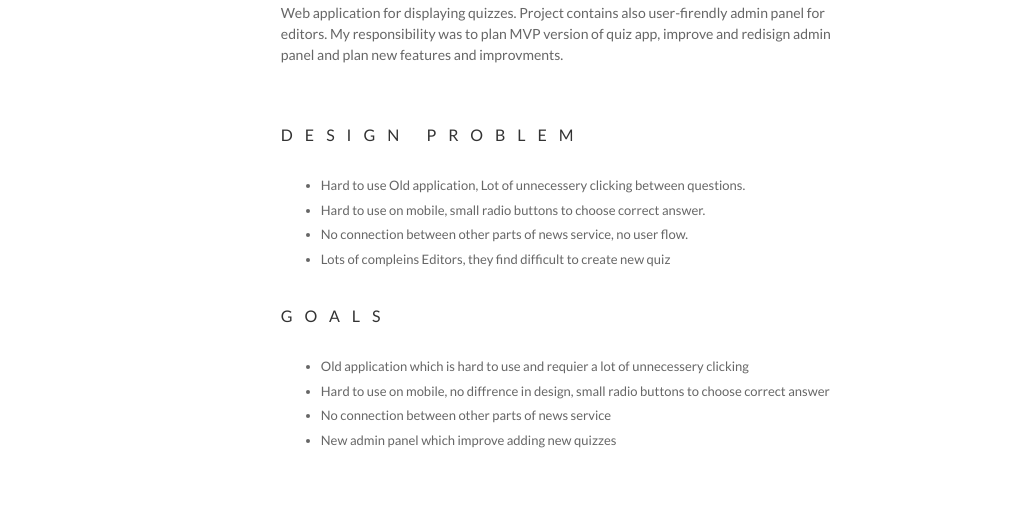
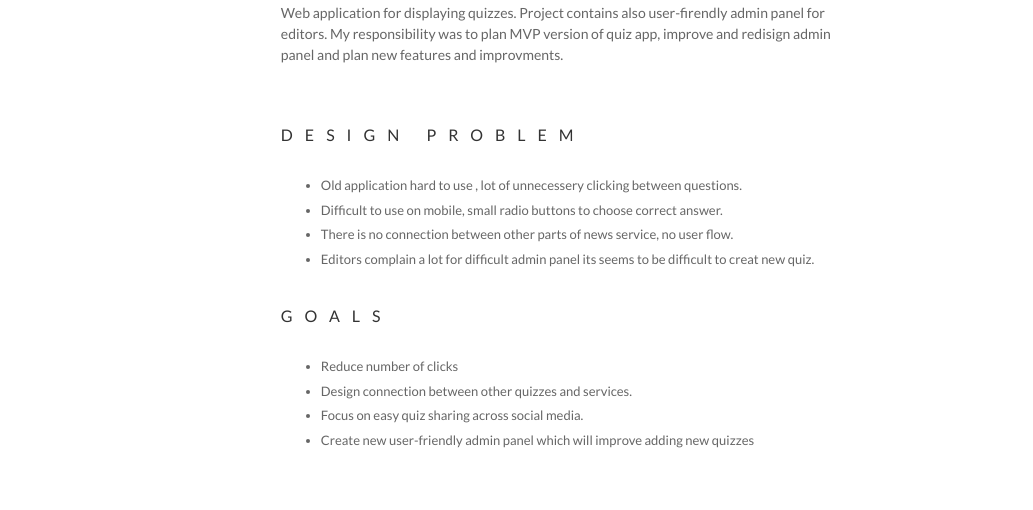
Before and after one commit to JoannaLekki/portfolio, a website: page project_3.html in a window 1280 px wide. Shown: the part 211-721 px from the top of the page, without its empty margins (0-1033 px from the left). Drawn offline with nearby package versions, Linux system fonts and the light colour scheme; grey boxes are pictures that could not be loaded.

Commit message:
Text changes.

```diff
--- a/project_3.html
+++ b/project_3.html
@@ -26,18 +26,18 @@
                                 My responsibility was to plan MVP version of quiz app, improve and redisign admin panel and plan new features and improvments. </p>
                                 <h3> Design Problem</h3>
                                 <ul>
-                                    <li> Hard to use Old application,  Lot of unnecessery clicking between questions. </li>
-                                    <li> Hard to use on mobile, small radio buttons to choose correct answer.</li>
-                                    <li> No connection between other parts of news service, no user flow.  </li>
-                                    <li> Lots of compleins Editors, they find difficult to create new quiz</li>
+                                    <li> Old application hard to use ,  lot of unnecessery clicking between questions. </li>
+                                    <li> Difficult to use on mobile, small radio buttons to choose correct answer.</li>
+                                    <li> There is no connection between other parts of news service, no user flow.  </li>
+                                    <li> Editors complain a lot for difficult admin panel its seems to be difficult to creat new quiz.</li>
                                 </ul>
 
                                 <h3> Goals </h3>
                                 <ul>
-                                    <li> Old application which is hard to use and requier a lot of unnecessery clicking </li>
-                                    <li> Hard to use on mobile, no diffrence in design, small radio buttons to choose correct answer</li>
-                                    <li> No connection between other parts of news service </li>
-                                    <li> New admin panel which improve adding new quizzes</li>
+                                    <li> Reduce number of clicks </li>
+                                    <li> Design connection between other quizzes and services. </li>
+                                    <li> Focus on easy quiz sharing across social media. </li>
+                                    <li> Create new user-friendly admin panel which will improve adding new quizzes</li>
                                 </ul>
                             </div>
                             <div class="content">
@@ -97,13 +97,13 @@
                                 </a> <span> eye-tacking test </span>
                             </div>
                             <h3> Final Solution</h3>
-                            <ul>
-                                <li> Apllication which reduce number of clicks, first quiz shows just after clicking teaser. </li>
-                                <li> Answers as a big buttons, just one click to move to next question </li>
-                                <li> Related quizzes promoted under the question and on result page</li>
-                                <li> Links to other Service parts to build better User Flow. </li>
-                                <li> Admin as a Single Page Application with easy to see whole list of questions, simple togglers to select wrong and correct answer. </li>
-                            </ul>
+                            <!--<ul>-->
+                                <!--<li> Apllication which reduce number of clicks, first quiz shows just after clicking teaser. </li>-->
+                                <!--<li> Answers as a big buttons, just one click to move to next question </li>-->
+                                <!--<li> Related quizzes promoted under the question and on result page</li>-->
+                                <!--<li> Links to other Service parts to build better User Flow. </li>-->
+                                <!--<li> Admin as a Single Page Application with easy to see whole list of questions, simple togglers to select wrong and correct answer. </li>-->
+                            <!--</ul>-->
             </div>
         </div>
 
```
Also changed, not shown: project_1.html (+13 -13 lines).
